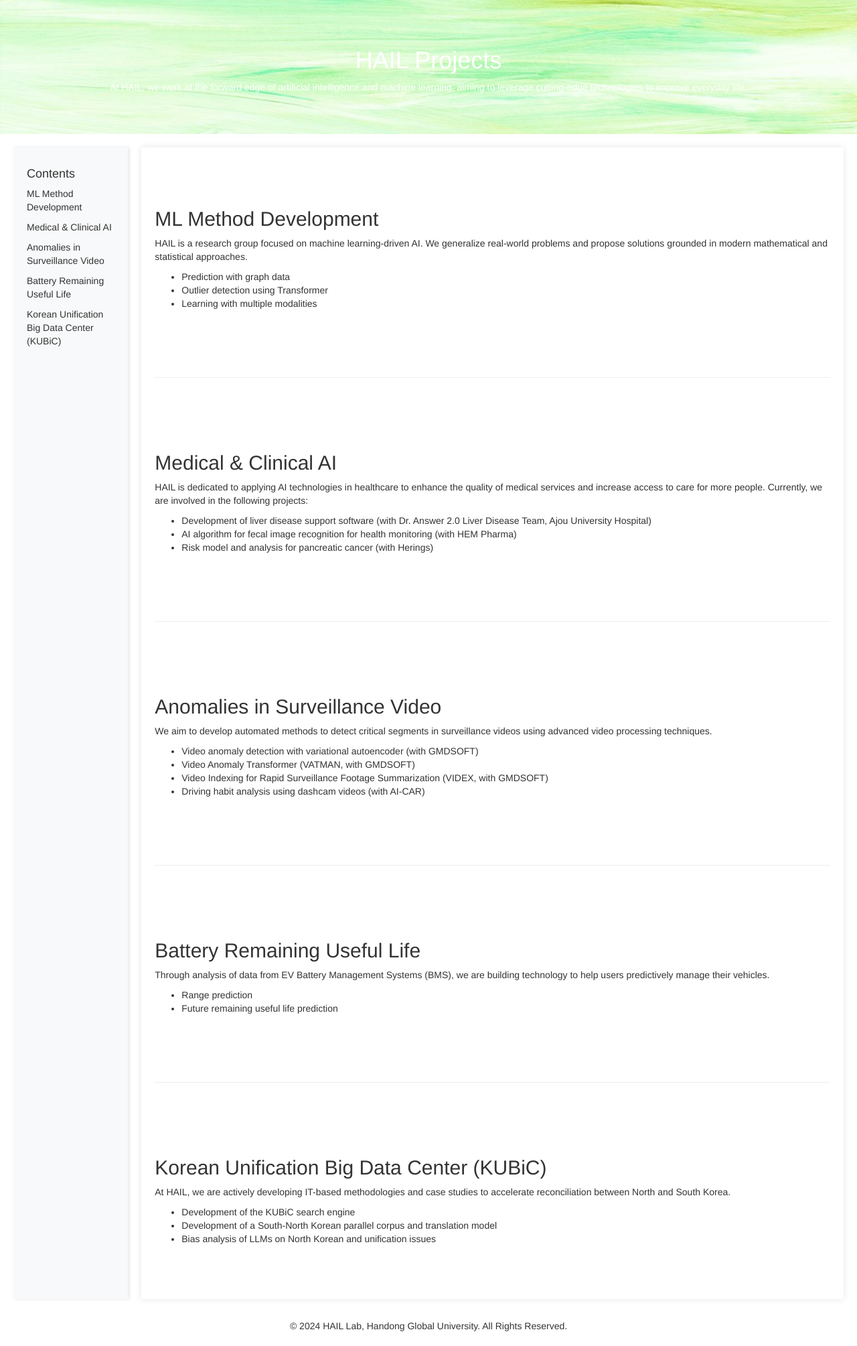
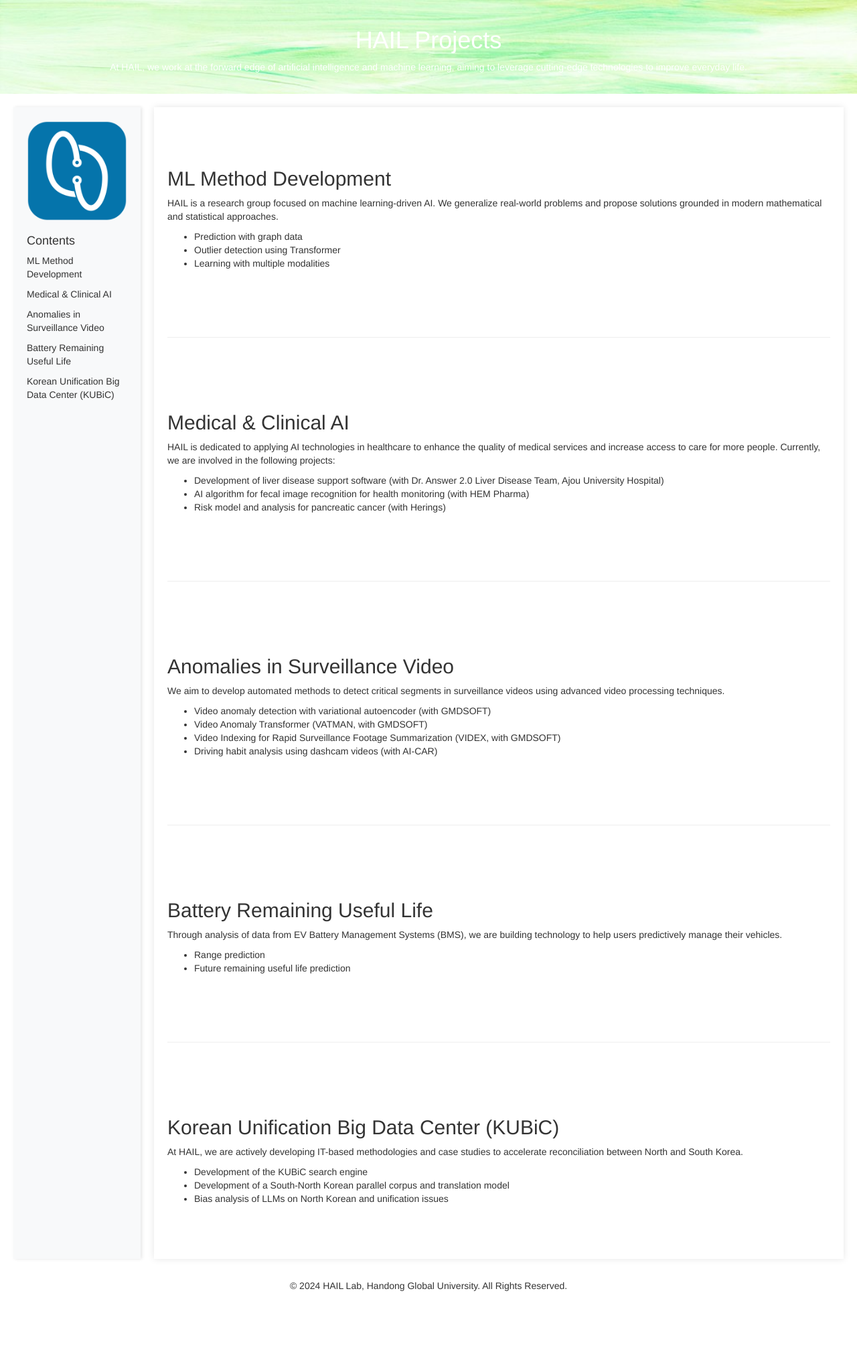
Before and after one commit to nth221/nth221.github.io, a Jekyll site: the page pages/projects.html, which Jekyll copies as it is, in a window 1280 px wide. Shown: the whole page at 67% size. Built offline with Jekyll 4.4.1, drawn with Linux system fonts in a browser that asks for light colours; nearby versions of some CDN libraries; library files that are not in the unit come from our copies; after the commit the page ends 1949 px from its top, so only the background shows below that.

Commit message:
modified:   pages/projects.html

```diff
--- a/pages/projects.html
+++ b/pages/projects.html
@@ -10,12 +10,12 @@
     <style>
         /* Overriding the default header class with a specific height */
         header.header {
-            height: 120px;
+            height: 120px;  /* Changed height to 120px */
             width: 100%;
             background-color: #333;
             color: white;
             text-align: center;
-            padding: 50px 0;
+            padding: 20px 0;
         }
 
         /* Container that holds both the side pane and the main content */
@@ -31,6 +31,13 @@
             padding: 20px;
             height: auto;
             box-shadow: 2px 0 5px rgba(0,0,0,0.1);
+        }
+
+        .side-pane img {
+            display: block;
+            margin: 0 auto 20px auto;  /* Center the logo and add space below it */
+            width: 150px;  /* Set logo width to 150px */
+            height: auto;
         }
 
         .side-pane ul {
@@ -77,8 +84,9 @@
 
     <!-- Below the header: a container with the side pane and main content -->
     <div class="content-container">
-        <!-- Left Side Pane -->
+        <!-- Left Side Pane with lab logo above the contents -->
         <div class="side-pane">
+            <img src="../img/hail-logo-f.png" alt="HAIL Lab Logo">
             <h4>Contents</h4>
             <ul>
                 <li><a href="#ml-method">ML Method Development</a></li>
```
